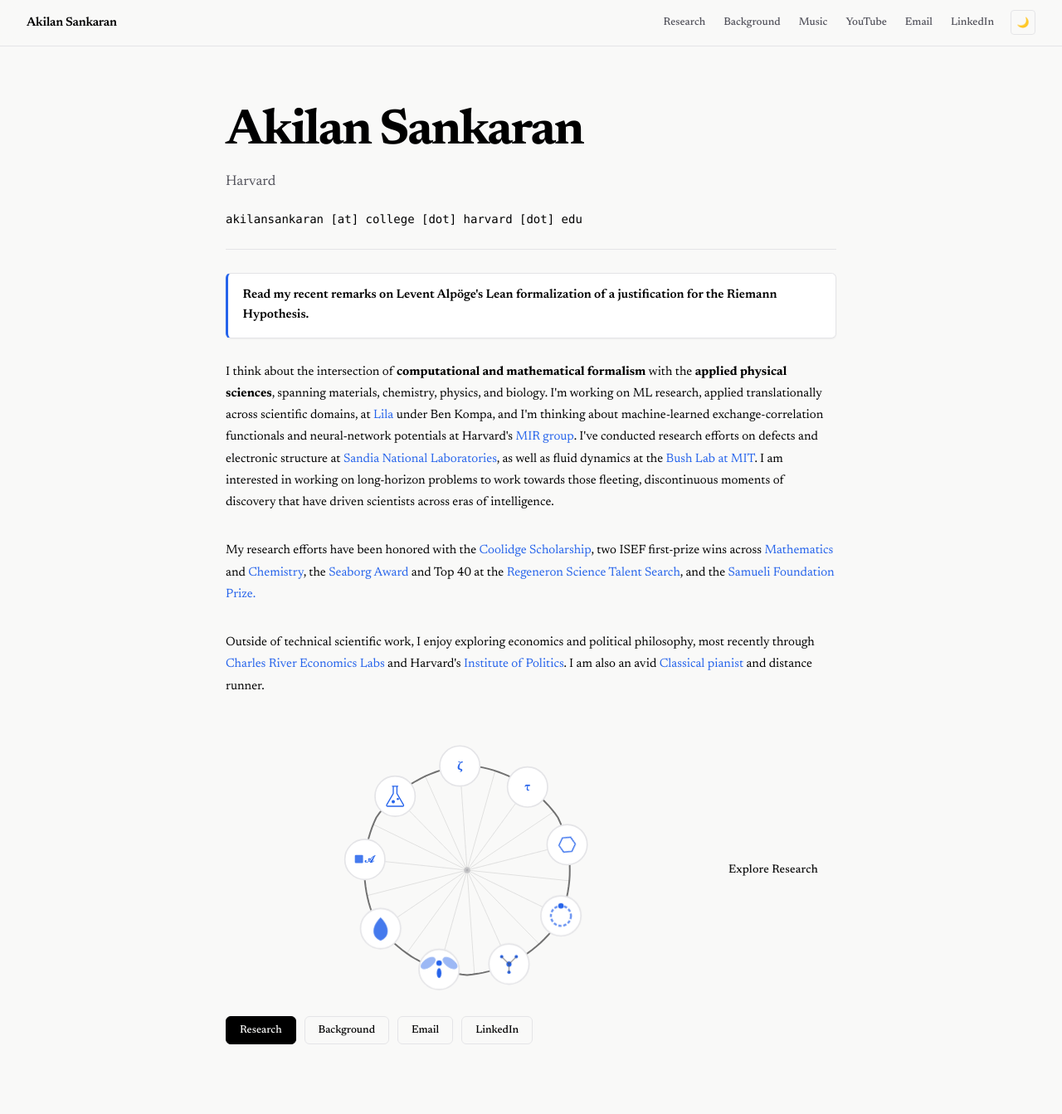
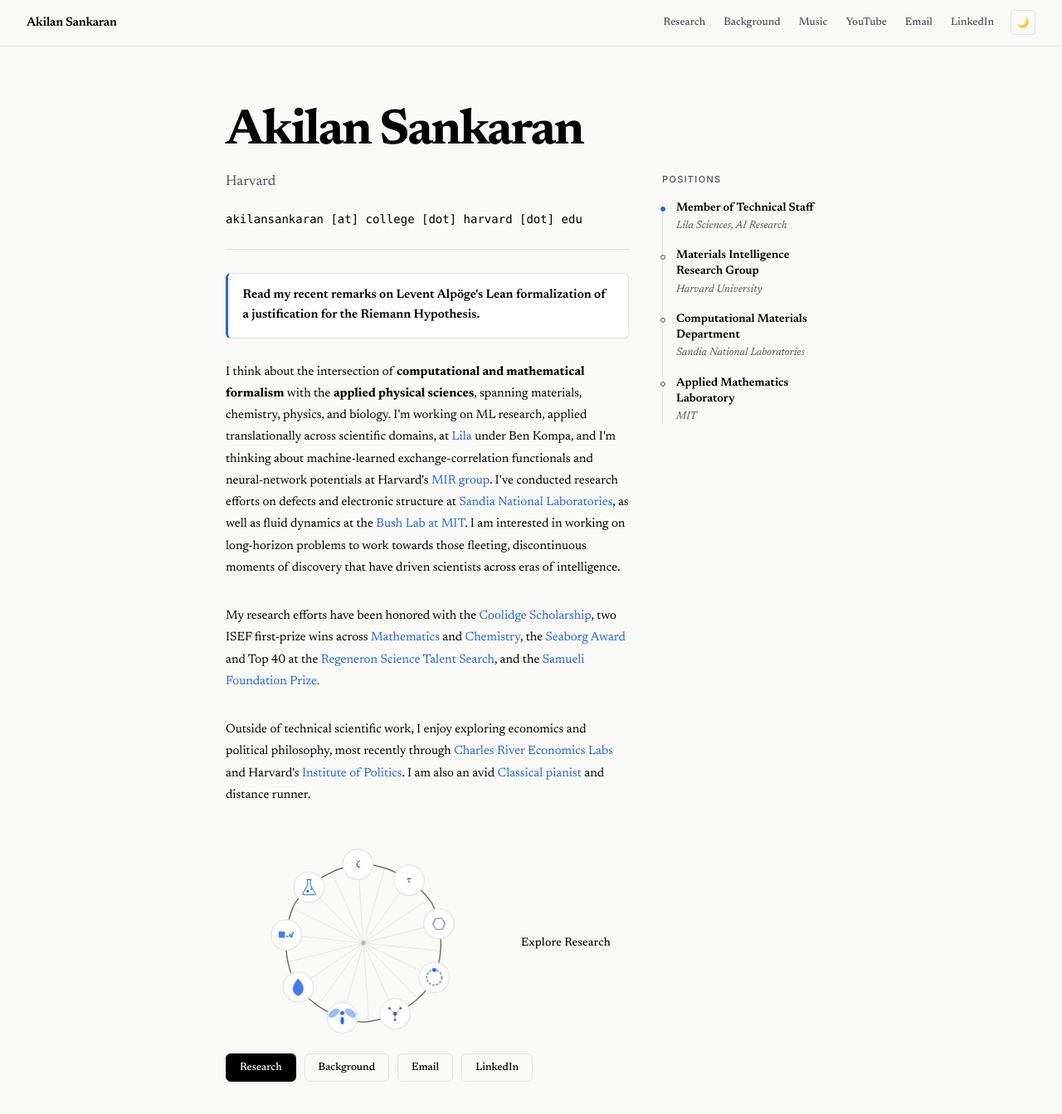
Before and after one commit to akilansankaran/akilansankaran.github.io, a Jekyll site: the page built from index.md, in a window 1280 px wide and 1400 px high. Shown: the top 1343 px of the window at 83% size. Built offline with Jekyll 4.4.1, drawn with Linux system fonts in a browser that asks for light colours; some web fonts are replaced.

Commit message:
Add positions column to the homepage

```diff
--- a/assets/css/main.css
+++ b/assets/css/main.css
@@ -1575,3 +1575,93 @@ main.container > h1:first-child {
   border-left-color: var(--link);
   transform: translateY(-1px);
 }
+
+/* ===== Positions column (homepage, right side) ===== */
+.hero-positions {
+  flex: 0 0 210px;
+  position: sticky;
+  top: calc(var(--nav-height) + 2rem);
+  margin-top: 5rem;
+  opacity: 0;
+  animation: heroFadeUp 0.5s ease 0.4s forwards;
+}
+
+.pos-heading {
+  font-family: var(--font-ui);
+  font-size: 0.6875rem;
+  font-weight: 500;
+  letter-spacing: 0.12em;
+  text-transform: uppercase;
+  color: var(--text-muted);
+  margin: 0 0 1rem;
+}
+
+.pos-list {
+  list-style: none;
+  margin: 0;
+  padding: 0 0 0 1rem;
+  border-left: 1px solid var(--border);
+}
+
+.pos-list li {
+  position: relative;
+  margin: 0 0 1.15rem;
+}
+
+.pos-list li:last-child {
+  margin-bottom: 0;
+}
+
+.pos-list li::before {
+  content: "";
+  position: absolute;
+  left: calc(-1rem - 3.5px);
+  top: 0.45rem;
+  width: 6px;
+  height: 6px;
+  border-radius: 50%;
+  background: var(--bg);
+  border: 1px solid var(--text-muted);
+}
+
+.pos-list li:first-child::before {
+  background: var(--link);
+  border-color: var(--link);
+}
+
+.pos-list a,
+.pos-list a:visited {
+  display: block;
+  color: var(--text);
+  text-decoration: none;
+}
+
+.pos-role {
+  display: block;
+  font-size: 0.875rem;
+  font-weight: 600;
+  line-height: 1.35;
+  transition: color 0.2s ease;
+}
+
+.pos-org {
+  display: block;
+  margin-top: 0.15rem;
+  font-size: 0.8125rem;
+  font-style: italic;
+  color: var(--text-muted);
+  line-height: 1.4;
+}
+
+.pos-list a:hover .pos-role {
+  color: var(--link);
+}
+
+@media (max-width: 768px) {
+  .hero-positions {
+    position: static;
+    margin-top: 0;
+    flex-basis: auto;
+    width: 100%;
+  }
+}
--- a/index.md
+++ b/index.md
@@ -33,5 +33,35 @@ title: Home
 
   </div>
 
+  <aside class="hero-positions">
+    <p class="pos-heading">Positions</p>
+    <ul class="pos-list">
+      <li>
+        <a href="/lila">
+          <span class="pos-role">Member of Technical Staff</span>
+          <span class="pos-org">Lila Sciences, AI Research</span>
+        </a>
+      </li>
+      <li>
+        <a href="/mir">
+          <span class="pos-role">Materials Intelligence Research Group</span>
+          <span class="pos-org">Harvard University</span>
+        </a>
+      </li>
+      <li>
+        <a href="/recombination">
+          <span class="pos-role">Computational Materials Department</span>
+          <span class="pos-org">Sandia National Laboratories</span>
+        </a>
+      </li>
+      <li>
+        <a href="/hydrodynamics">
+          <span class="pos-role">Applied Mathematics Laboratory</span>
+          <span class="pos-org">MIT</span>
+        </a>
+      </li>
+    </ul>
+  </aside>
+
 
 </div>
```
